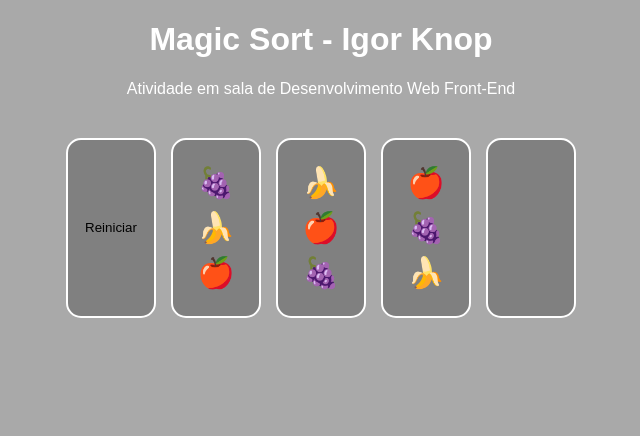
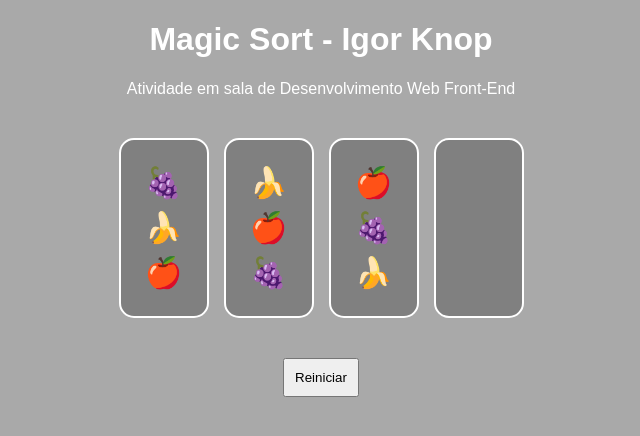
Before and after one commit to ufjf-dcc207/ufjf-dcc207-2026-3-a-atv10-luketar, a React (Vite) app: page / in a window 1280 px wide. Shown: the top 436 px of the page, without its empty margins (319-959 px from the left). Built offline with nearby package versions, Linux system fonts and the light colour scheme.

Commit message:
criando componente tabuleiro

```diff
--- a/src/App.tsx
+++ b/src/App.tsx
@@ -1,5 +1,5 @@
 import { useState } from "react";
-import Recipiente from "./components/recipiente";
+import Tabuleiro from "./components/tabuleiro";
 import "./App.css";
 
 function App() {
@@ -63,21 +63,17 @@ function reiniciar() {
     <h1>Magic Sort - Igor Knop</h1>
     <p>Atividade em sala de Desenvolvimento Web Front-End</p>
 
-      <div className="jogo">
+    <Tabuleiro
+      garrafas={garrafas}
+      venceu={venceu}
+      mover={mover}
+    />
+
     {venceu && <h2>Você venceu!</h2>}
+
     <button onClick={reiniciar}>
       Reiniciar
     </button>
-        {garrafas.map((garrafa, i) => (
-          <Recipiente
-            key={i}
-            emojis={garrafa}
-            clicar={() => {
-            if (!venceu) mover(i);
-            }}
-          />
-        ))}
-      </div>
   </div>
   );
 }
--- a/src/components/recipiente.tsx
+++ b/src/components/recipiente.tsx
@@ -1,3 +1,5 @@
+import Emoji from "./emoji";
+
 interface Props {
   emojis: string[];
   clicar: () => void;
@@ -7,7 +9,7 @@ function Recipiente({ emojis, clicar }: Props) {
   return (
     <button onClick={clicar}>
       {[...emojis].reverse().map((emoji, i) => (
-        <p key={i}>{emoji}</p>
+        <Emoji key={i} simbolo={emoji} />
       ))}
     </button>
   );
--- /dev/null
+++ b/src/components/tabuleiro.tsx
@@ -0,0 +1,25 @@
+import Recipiente from "./recipiente";
+
+interface Props {
+  garrafas: string[][];
+  venceu: boolean;
+  mover: (numero: number) => void;
+}
+
+function Tabuleiro({ garrafas, venceu, mover }: Props) {
+  return (
+    <div className="jogo">
+      {garrafas.map((garrafa, i) => (
+        <Recipiente
+          key={i}
+          emojis={garrafa}
+          clicar={() => {
+            if (!venceu) mover(i);
+          }}
+        />
+      ))}
+    </div>
+  );
+}
+
+export default Tabuleiro;
```
Lines whose indentation alone changed are shown as unchanged.
